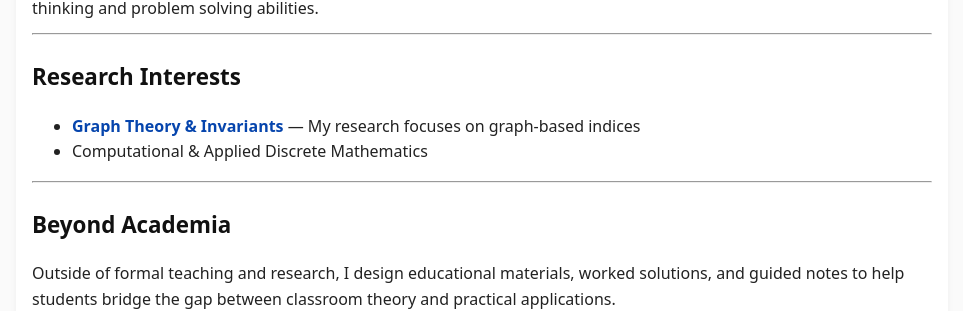
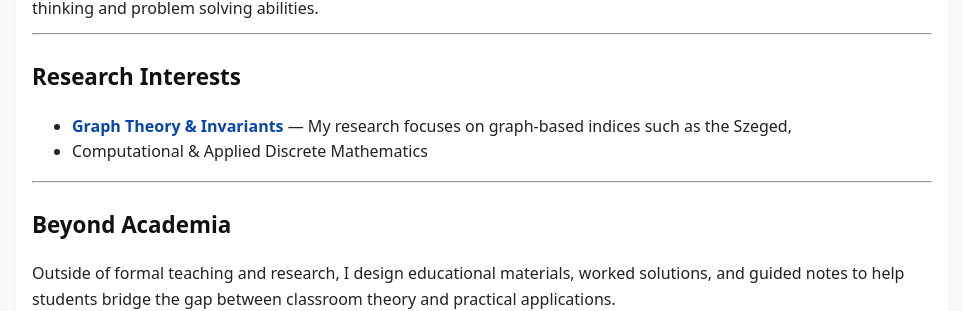
Before and after one commit to SaleemKamaludin/SaleemKamaludin.github.io, a Jekyll site: the page built from about.md, in a window 1280 px wide. Shown: the part 490-801 px from the top of the page, without its empty margins (158-1121 px from the left). Built offline with Jekyll 4.4.1, drawn with Linux system fonts in a browser that asks for light colours.

Commit message:
Update research interests in about.md
Expanded description of research interests in graph theory.

```diff
--- a/about.md
+++ b/about.md
@@ -19,7 +19,7 @@ My goal is to create learning environments where students not only master techni
 ---
 
 ## Research Interests
-- <a href="{{ '/notes/graph-theory/' | relative_url }}"><strong>Graph Theory & Invariants</strong></a> — My research focuses on graph-based indices
+- <a href="{{ '/notes/graph-theory/' | relative_url }}"><strong>Graph Theory & Invariants</strong></a> — My research focuses on graph-based indices such as the Szeged,
 - Computational & Applied Discrete Mathematics
 
 
```
